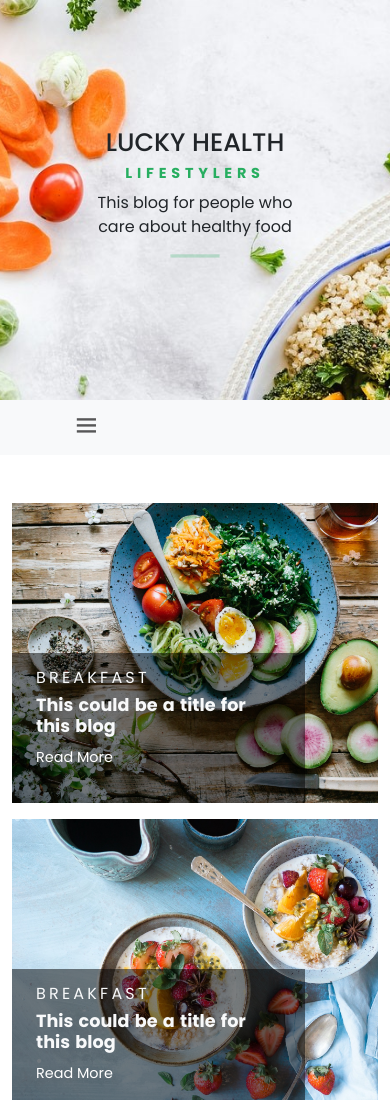
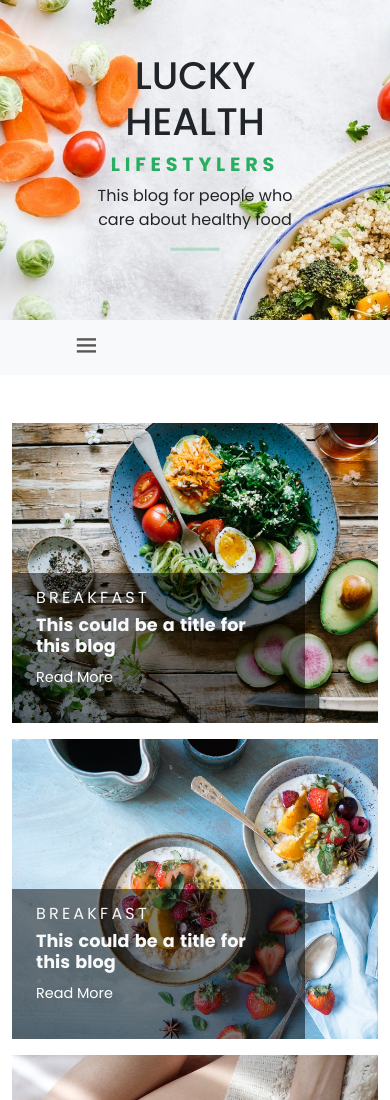
Before and after one commit to Raomark/lucky-health, a plain HTML site: page index.html in a window 390 px wide. Shown: the top 1100 px of the page. Drawn offline with nearby package versions, Linux system fonts and the light colour scheme.

Commit message:
edit res mobile and del slash js file

```diff
--- a/index.css
+++ b/index.css
@@ -205,8 +205,17 @@ header .navbar .navbar-nav i {
 
 @media screen and (max-width: 768px) {
   header .intro img {
-    height: 25rem;
+    height: 20rem;
     object-fit: cover;
     object-position: center;
   }
+  .head h1{
+    font-size: 2.4rem;
+  }
+  .head h6 {
+    font-size: 1.2rem;
+  }
+  .head p{
+    font-size: 1rem;
+  }
 }
--- a/index.html
+++ b/index.html
@@ -16,7 +16,7 @@
       rel="stylesheet"
     />
 
-    <title>Document</title>
+    <title>Lucky Health</title>
   </head>
   <body>
     <header>
@@ -369,6 +369,6 @@
 
     <script src="https://cdn.jsdelivr.net/npm/bootstrap@5.3.0-alpha1/dist/js/bootstrap.bundle.min.js"></script>
     <script src="https://unpkg.com/scrollreveal"></script>
-    <script src="/index.js"></script>
+    <script src="index.js"></script>
   </body>
 </html>
```
